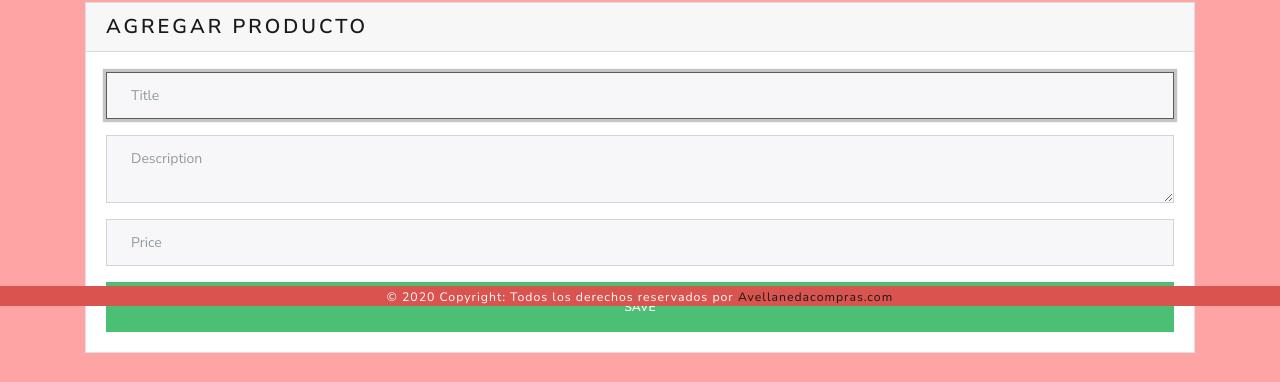
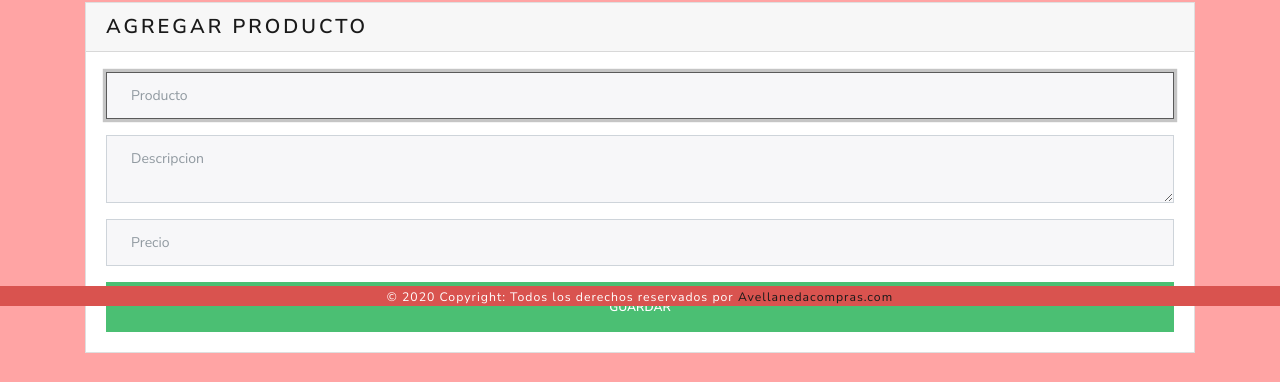
Before and after one commit to rulosmuchos/ng-node-rest-mysql, an Angular app in the folder client/: page /products/add in a window 1280 px wide. Shown: the part 494-876 px from the top of the page. Built offline with nearby package versions, Linux system fonts and the light colour scheme.

Commit message:
product form lang change

```diff
--- a/client/src/app/components/products-form/products-form.component.html
+++ b/client/src/app/components/products-form/products-form.component.html
@@ -32,17 +32,15 @@
           <div class="pb-3" *ngIf="progress>0">
             <ngb-progressbar class="progress-bar-striped" type="primary" [animated]="true" [striped]="true"  [value]="progress"></ngb-progressbar>
           </div>
-          <input type="text" name="title" [(ngModel)]="product.title" placeholder="Title" class="form-control" autofocus>
+          <input type="text" name="title" [(ngModel)]="product.title" placeholder="Producto" class="form-control" autofocus>
         </div>
         <div class="form-group">
-          <textarea name="description" [(ngModel)]="product.description" rows="2" placeholder="Description" class="form-control"></textarea>
+          <textarea name="description" [(ngModel)]="product.description" rows="2" placeholder="Descripcion" class="form-control"></textarea>
         </div>
         <div class="form-group">
-          <input type="text" name="Price" [(ngModel)]="product.price" placeholder="Price" class="form-control" autofocus>
+          <input type="text" name="Price" [(ngModel)]="product.price" placeholder="Precio" class="form-control" autofocus>
         </div>
-        <button class="btn btn-block btn-success" (click)="edit ? updateProduct() : saveNewProduct()">
-          Save
-        </button>
+        <button class="btn btn-block btn-success" (click)="edit ? updateProduct() : saveNewProduct()">Guardar</button>
       </form>
     </div>
   </div>
```
